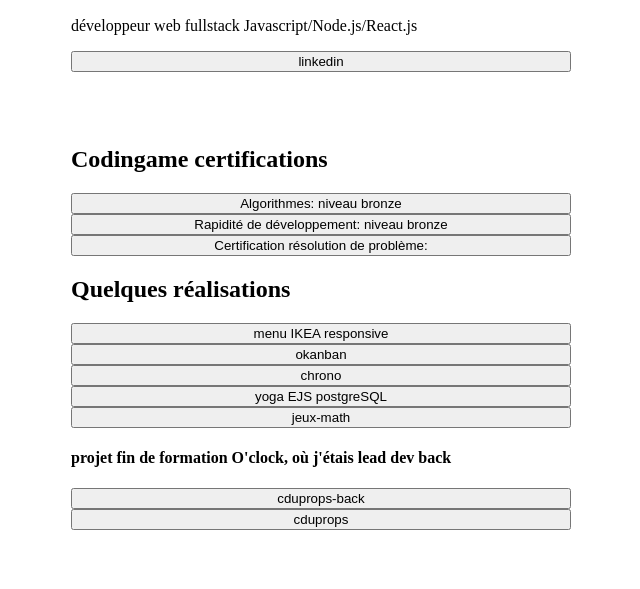
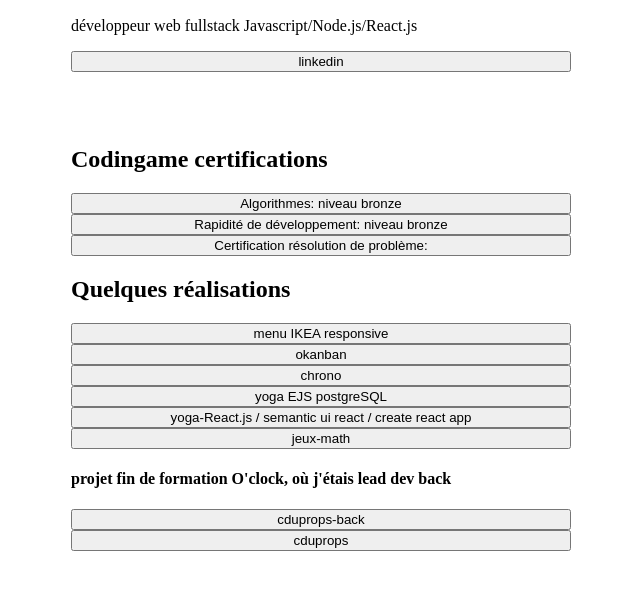
Before and after one commit to patrickletourneux/portfolio-PLX-OVH, a website: page public/index.html in a window 1280 px wide. Shown: the part 97-686 px from the top of the page, without its empty margins (319-959 px from the left). Drawn offline with Linux system fonts and the light colour scheme.

Commit message:
add yoga-reactjs-1 link

```diff
--- a/public/index.html
+++ b/public/index.html
@@ -90,6 +90,15 @@
         </button>
     </a>
     <a
+        href="http://54.37.154.200:8100/"
+        target="_blank">
+        <button
+            id="yoga-reactjs"
+        >
+        yoga-React.js / semantic ui react / create react app
+        </button>
+    </a>
+    <a
         href="http://54.37.154.200:8500/"
         target="_blank">
         <button
```
